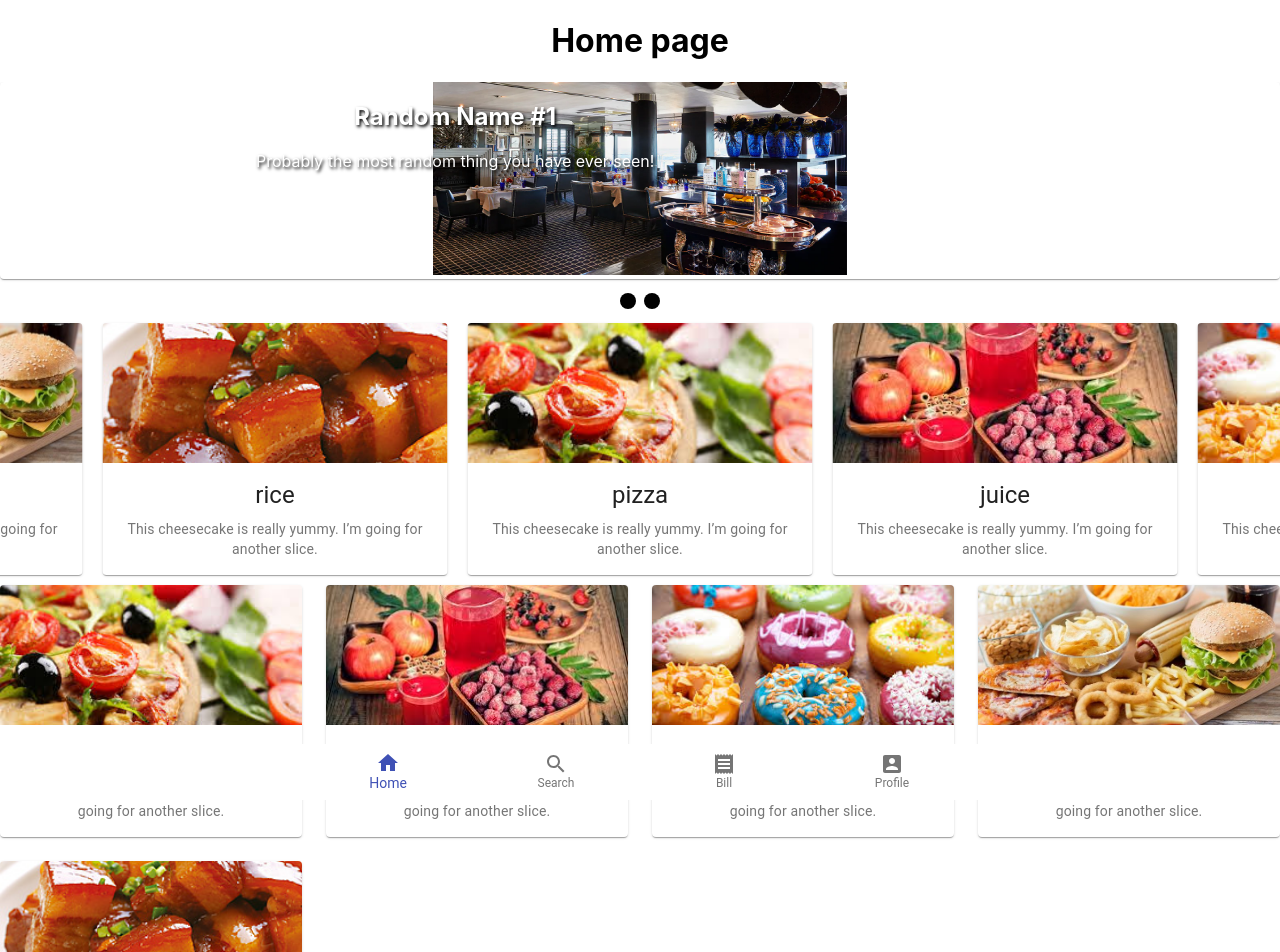
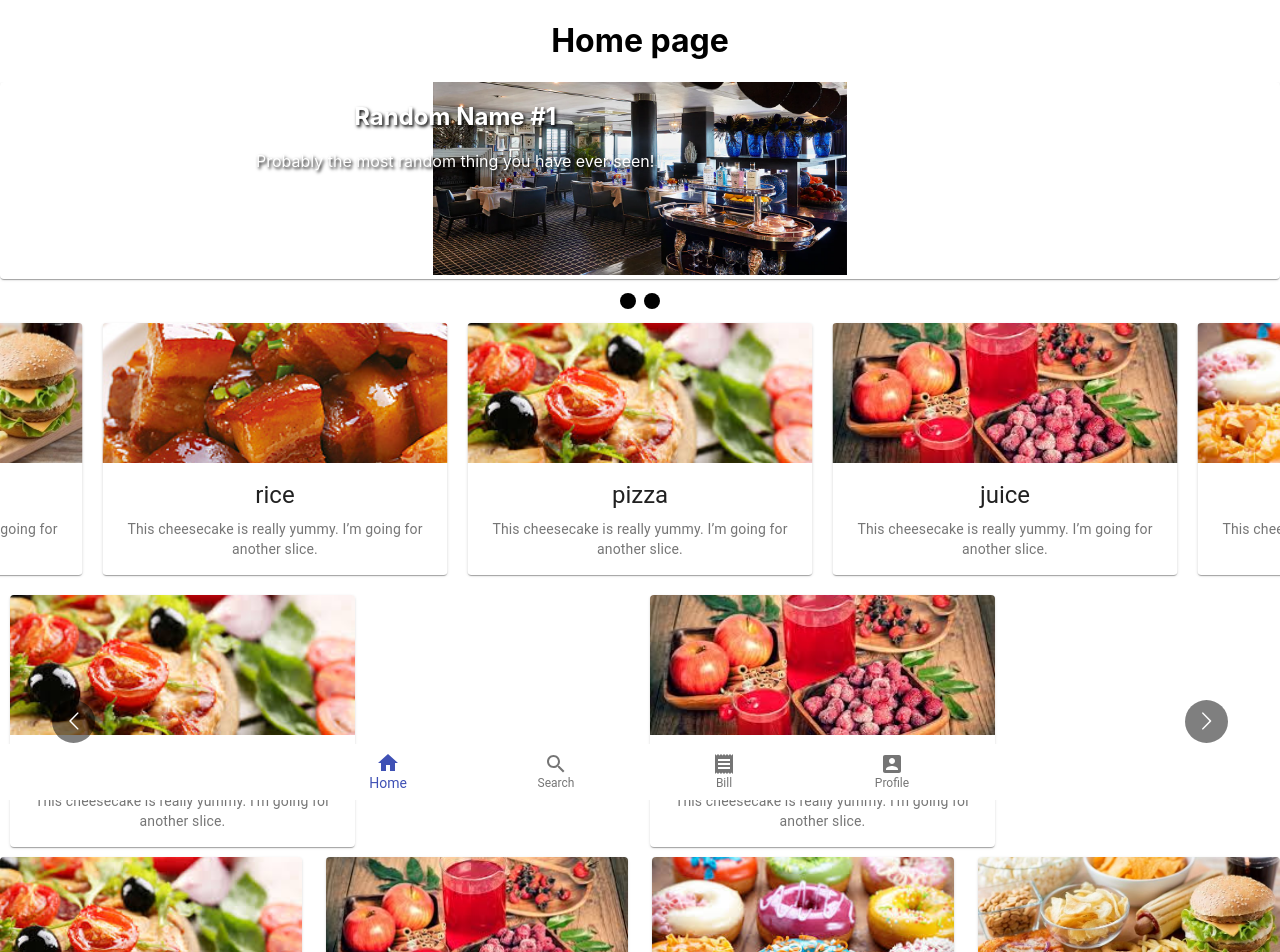
Before and after one commit to AndyChuang1/Habis, a React (Create React App) app in the folder front-end/: page / in a window 1280 px wide. Shown: the top 952 px of the page. Built offline with nearby package versions, Linux system fonts and the light colour scheme.

Commit message:
add React-multi-carousel card

```diff
--- a/front-end/package.json
+++ b/front-end/package.json
@@ -11,6 +11,7 @@
     "react": "^16.13.1",
     "react-dom": "^16.13.1",
     "react-material-ui-carousel": "^1.1.1",
+    "react-multi-carousel": "^2.5.5",
     "react-router-dom": "^5.1.2",
     "react-scripts": "3.4.1",
     "slick-carousel": "^1.8.1"
--- a/front-end/src/components/CarouselFoodCard.jsx
+++ b/front-end/src/components/CarouselFoodCard.jsx
@@ -90,7 +90,7 @@ const useStyles = makeStyles((theme) => ({
         };
 
       return (
-        <div id='Ad_Card' className={classes.root}>
+        <div id='Ad_CarouselFoodCard' className={classes.root}>
 
             <Slider {... settings}>
             {items.map(item => {
--- /dev/null
+++ b/front-end/src/components/multiCard.jsx
@@ -0,0 +1,159 @@
+import React from 'react';
+import Carousel from 'react-multi-carousel';
+import 'react-multi-carousel/lib/styles.css';
+import { makeStyles } from '@material-ui/core/styles';
+import Card from '@material-ui/core/Card';
+import CardActionArea from '@material-ui/core/CardActionArea';
+import CardContent from '@material-ui/core/CardContent';
+import CardMedia from '@material-ui/core/CardMedia';
+import Typography from '@material-ui/core/Typography';
+import pizza from '../assets/img/pizza.jpg';
+import juice from '../assets/img/juice.jpg';
+import donot from '../assets/img/donot.jpg';
+import truck from '../assets/img/truck.jpg';
+import rice from '../assets/img/rice.jpg';
+import Grid from '@material-ui/core/Grid';
+
+const useStyles = makeStyles((theme) => ({
+    root: {
+      flexGrow: 1,
+    },
+    card: {
+      width: 345,
+      margin: 'auto'
+    },
+    Grid:
+    {
+      padding:10
+    }
+
+  }));
+
+  function Ad_testCard() {
+    var items = [
+      {
+        id: 'card1',
+        name: 'pizza',
+        description: 'This cheesecake is really yummy. I’m going for another slice.',
+        image: pizza,
+        alt:'pizza pic',
+        title:'Delicious!',
+      },
+      {
+        id: 'card2',
+        name: 'juice',
+        description: 'This cheesecake is really yummy. I’m going for another slice.',
+        image: juice,
+        alt:'juice pic',
+        title:'Delicious!',
+      },
+      {
+        id: 'card3',
+        name: 'donot',
+        description: 'This cheesecake is really yummy. I’m going for another slice.',
+        image: donot,
+        alt:'donot pic',
+        title:'Delicious!',
+      },
+      {
+        id: 'card4',
+        name: 'truck',
+        description: 'This cheesecake is really yummy. I’m going for another slice.',
+        image: truck,
+        alt:'truck pic',
+        title:'Delicious!',
+      },
+      {
+        id: 'card5',
+        name: 'rice',
+        description: 'This cheesecake is really yummy. I’m going for another slice.',
+        image: rice,
+        alt:'rice pic',
+        title:'Delicious!',
+      },
+    ];
+    const classes = useStyles();
+    return (
+      <div id='Ad_testCard' className={classes.root}>
+        <Carousel
+          additionalTransfrom={0}
+          arrows
+          autoPlaySpeed={3000}
+          centerMode={false}
+          className=""
+          containerClass="container-with-dots"
+          dotListClass=""
+          focusOnSelect={false}
+          infinite
+          itemClass=""
+          keyBoardControl
+          minimumTouchDrag={80}
+          renderButtonGroupOutside={false}
+          renderDotsOutside={false}
+          responsive={{
+            desktop: {
+            breakpoint: {
+              max: 3000,
+              min: 1024
+            },
+            items: 3,
+            artialVisibilityGutter: 40
+          },
+            mobile: {
+              breakpoint: {
+                max: 464,
+                min: 0
+              },
+              items: 1,
+              partialVisibilityGutter: 30
+            },
+            tablet: {
+              breakpoint: {
+                max: 1024,
+                min: 464
+              },
+              items: 2,
+              partialVisibilityGutter: 30
+            }
+          }}
+          howDots={false}
+          sliderClass=""
+          slidesToSlide={1}
+          swipeable
+          >
+        {items.map(item => {
+          return <Item item={item} />;
+        })}
+        </Carousel>
+        </div>
+      );
+  }
+
+  function Item(props) {
+    const classes = useStyles();
+    return (
+        <Grid item xs={12} sm={6} md={4} lg={3} xl={2} spacing={3} className={classes.Grid} >
+            <Card className={classes.card}>
+                <CardActionArea>
+                    <CardMedia
+                        component="img"
+                        alt= {props.item.alt}
+                        height="140"
+                        image = {props.item.image}
+                        title= {props.item.title}
+                    />
+                    <CardContent>
+                        <Typography gutterBottom variant="h5" component="h2">
+                            {props.item.name}
+                        </Typography>
+                        <Typography variant="body2" color="textSecondary" component="p">
+                            {props.item.description}
+                        </Typography>
+                    </CardContent>
+                </CardActionArea>
+            </Card>
+        </Grid>
+
+    );
+ }
+  export default Ad_testCard;
--- a/front-end/src/views/Home.jsx
+++ b/front-end/src/views/Home.jsx
@@ -4,6 +4,7 @@ import BottomNav from '../components/BottomNav';
 import Carousel from '../components/Carousel';
 import FoodCard from '../components/FoodCard';
 import CarouselFoodCard from '../components/CarouselFoodCard';
+import Card from '../components/multiCard';
 function Home() {
   return (
     <div id='home'>
@@ -27,6 +28,7 @@ function Home() {
       <Carousel></Carousel>
       {/* <BottomNav></BottomNav> */}
       <CarouselFoodCard></CarouselFoodCard>
+      <Card></Card>
       <FoodCard></FoodCard>
     </div>
   );
```
Also changed, not shown: 1 other file (tests, documents, lock files or other folders).
